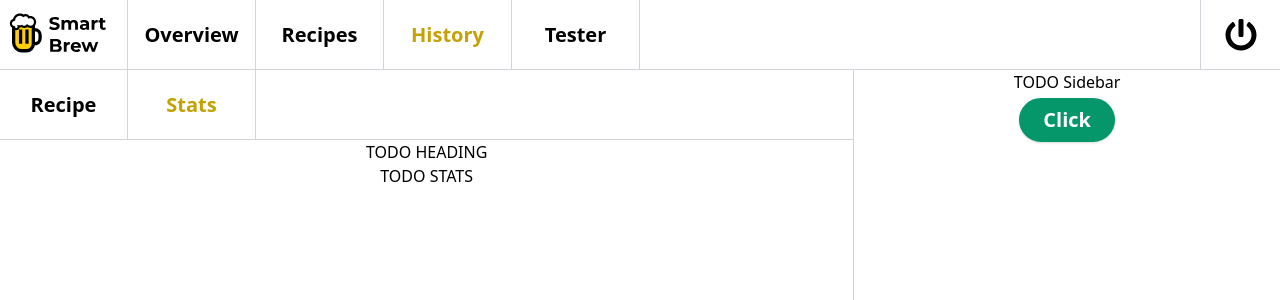
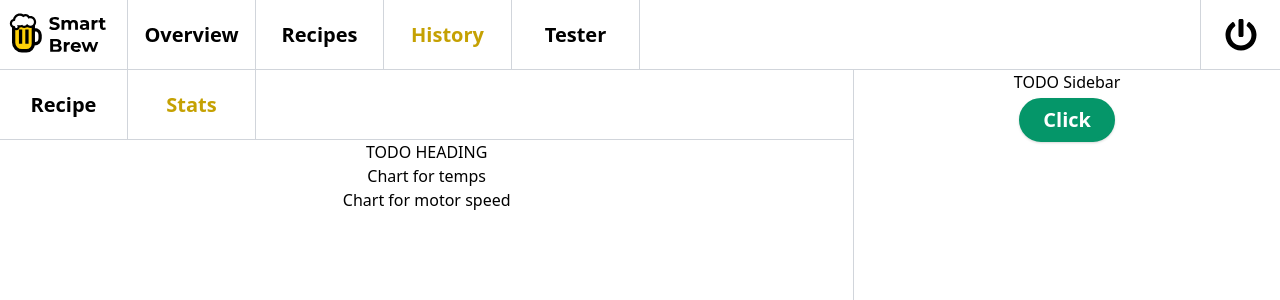
Before and after one commit to smart-brew/frontend, a React (Vite) app: page /history/stats in a window 1280 px wide. Shown: the top 300 px of the page. Built offline with nearby package versions, Linux system fonts and the light colour scheme; no server answers.

Commit message:
feature(SB-257): added Chart.js for charts and initialized component

```diff
--- a/package.json
+++ b/package.json
@@ -15,8 +15,10 @@
     "@types/react-dom": "^17.0.0",
     "@vitejs/plugin-react-refresh": "^1.3.6",
     "autoprefixer": "^10.3.7",
+    "chart.js": "^3.7.1",
     "postcss": "^8.3.11",
     "react": "^17.0.2",
+    "react-chartjs-2": "^4.1.0",
     "react-dom": "^17.0.2",
     "react-router-dom": "^5.3.0",
     "tailwindcss": "^2.2.17",
--- a/src/pages/HistoryOverviewPage.tsx
+++ b/src/pages/HistoryOverviewPage.tsx
@@ -4,6 +4,7 @@ import { getRecipe } from '../api/recipe';
 import Menu, { MENU_HEIGHT } from '../components/menu/MenuContainer';
 import RecipePreview from '../components/recipe/RecipePreview';
 import RecipeType from '../types/RecipeData/RecipeType';
+import { HistoryOverviewStatsPage } from './HistoryOverviewStatsPage';
 
 const menus = [
   { link: '/history', title: 'Recipe' },
@@ -40,7 +41,7 @@ export const HistoryOverview: React.FC<Props> = ({ recipeId }) => {
       </Route>
       <Route path="/history/stats" exact>
         TODO HEADING <br />
-        TODO STATS
+        <HistoryOverviewStatsPage brewStats={null} />
       </Route>
     </div>
   );
--- a/src/pages/HistoryOverviewStatsPage.tsx
+++ b/src/pages/HistoryOverviewStatsPage.tsx
@@ -0,0 +1,17 @@
+import { Chart, registerables } from 'chart.js';
+import { getRelativePosition } from 'chart.js/helpers';
+import React from 'react';
+import { StatusLogApi } from '../types/BrewingType';
+
+interface Props {
+  brewStats: StatusLogApi[] | null;
+}
+
+export const HistoryOverviewStatsPage: React.FC<Props> = ({ brewStats }) => {
+  return (
+    <div>
+      <div>Chart for temps</div>
+      <div>Chart for motor speed</div>
+    </div>
+  );
+};
```
Also changed, not shown: 1 other file (tests, documents, lock files or other folders).
